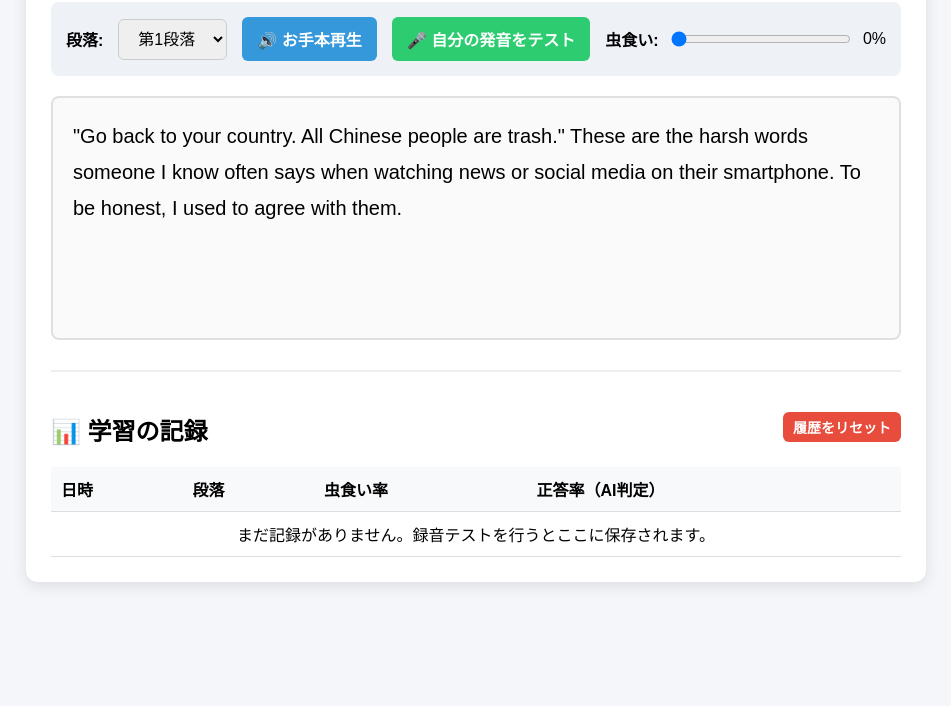
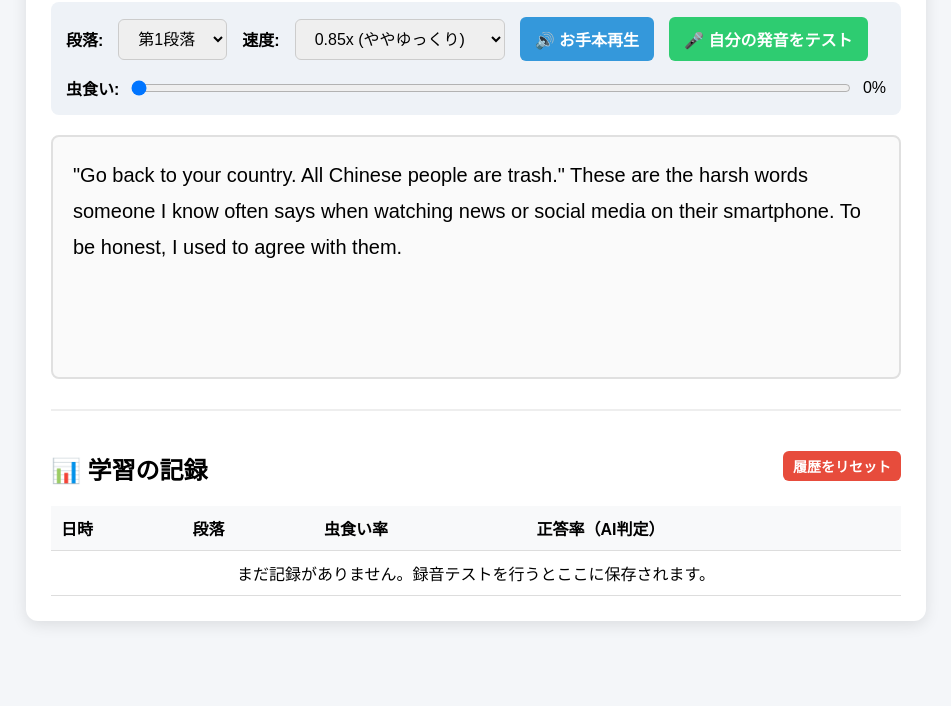
Before and after one commit to rt4232454/speech-master, a plain HTML site: page index.html in a window 1280 px wide. Shown: the part 94-800 px from the top of the page, without its empty margins (164-1115 px from the left). Drawn offline with Linux system fonts and the light colour scheme.

Commit message:
Refactor index.html structure and add speed selection

```diff
--- a/index.html
+++ b/index.html
@@ -64,6 +64,15 @@
  <option value="2">第3段落</option>
  <option value="3">第4段落</option>
  <option value="4">第5段落</option>
+ </select>
+
+ <label for="speed-select"><b>速度:</b></label>
+ <select id="speed-select">
+ <option value="0.5">0.5x (とてもゆっくり)</option>
+ <option value="0.7">0.7x (ゆっくり)</option>
+ <option value="0.85" selected>0.85x (ややゆっくり)</option>
+ <option value="1.0">1.0x (標準)</option>
+ <option value="1.2">1.2x (少し速い)</option>
  </select>
 
  <button onclick="playAudio()">🔊 お手本再生</button>
@@ -142,7 +151,11 @@ function playAudio() {
  const text = paragraphs[currentParaIndex];
  const utterance = new SpeechSynthesisUtterance(text);
  utterance.lang = 'en-US';
- utterance.rate = 0.85;
+
+ // ここで選択された再生速度を取得して適用します
+ const selectedSpeed = parseFloat(document.getElementById('speed-select').value);
+ utterance.rate = selectedSpeed;
+
  window.speechSynthesis.speak(utterance);
 }
 
```
